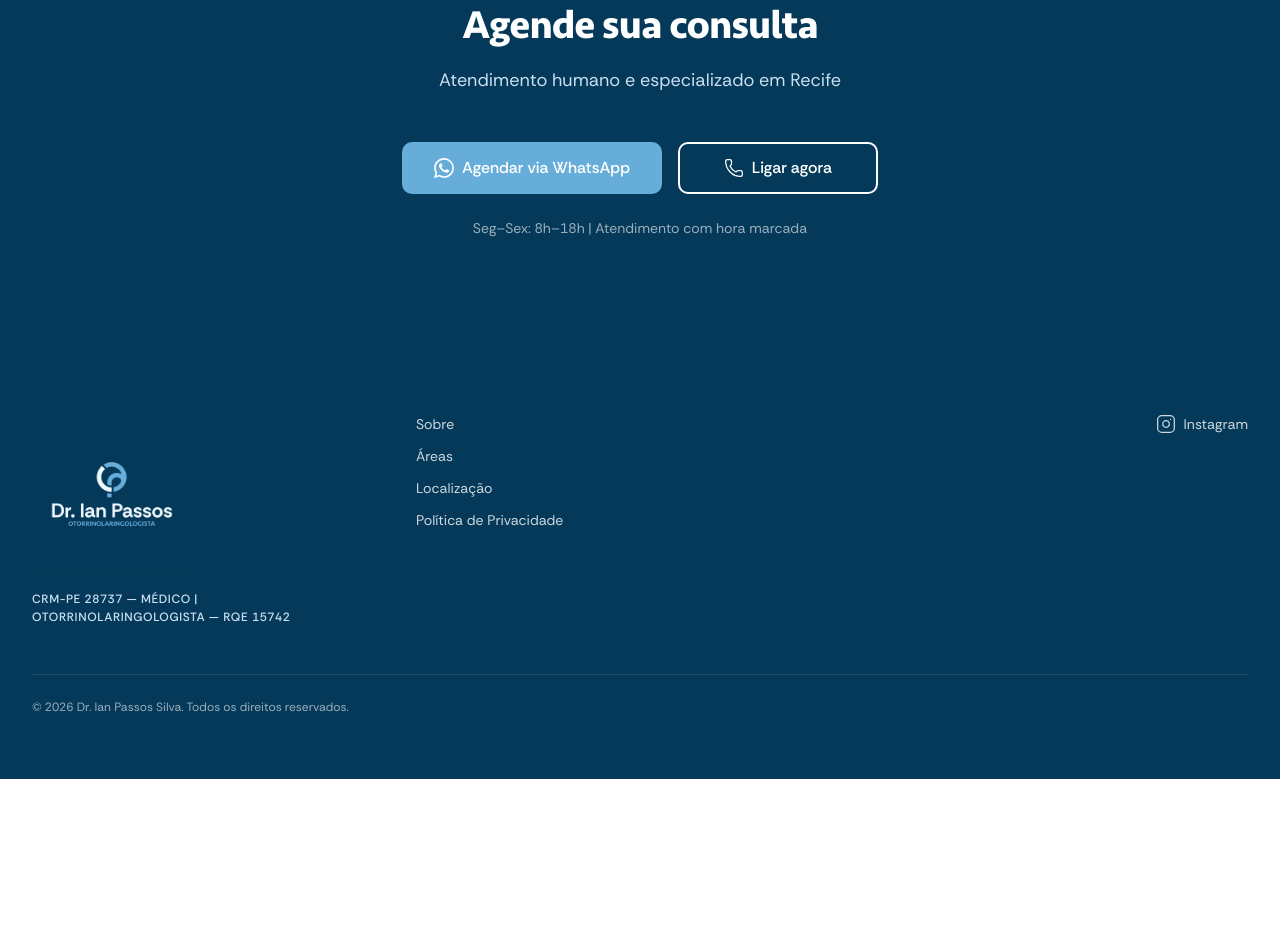
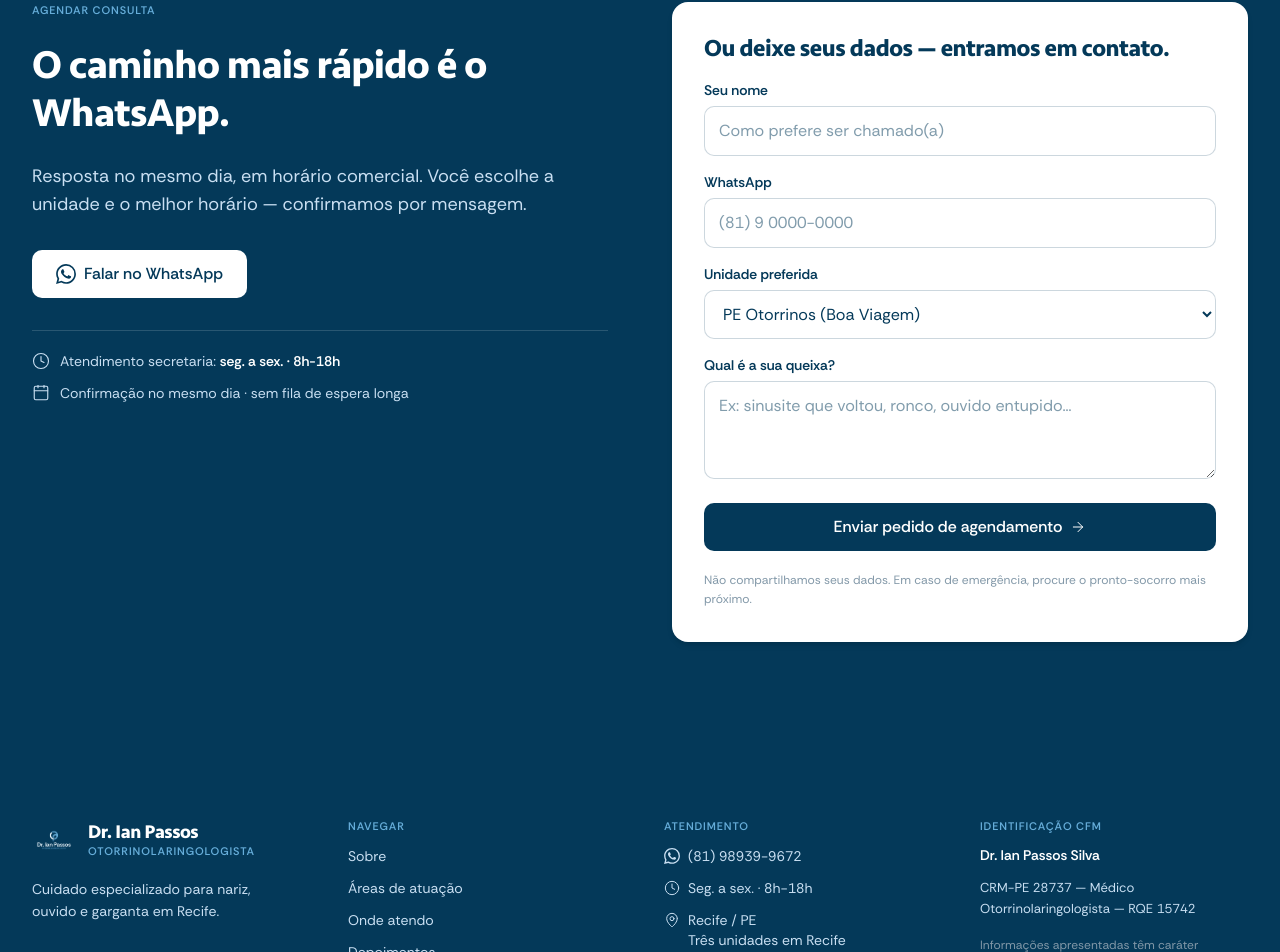
Before and after one commit to Docgabtxsmed/site-dr-ian-passos, a Next.js app in the folder app/: page / in a window 1280 px wide. Shown: the part 3761-4713 px from the top of the page. Before the commit the page ends 4540 px from the top, so only its background shows below. Built offline with nearby package versions, Linux system fonts and the light colour scheme.

Commit message:
ajuste footer

```diff
--- a/app/src/components/CTAFinal.tsx
+++ b/app/src/components/CTAFinal.tsx
@@ -1,39 +1,190 @@
-import { PhoneIcon } from "lucide-react";
+"use client";
+
+import { useState, type FormEvent } from "react";
+import { ClockIcon, CalendarIcon, ArrowRightIcon } from "lucide-react";
 import { WhatsAppIcon } from "@/components/icons/WhatsAppIcon";
 
+const WHATSAPP_NUMBER = "5581989399672";
+
+const UNIDADES = [
+  "PE Otorrinos (Boa Viagem)",
+  "HOPE (Ilha do Leite)",
+  "Hospital Jayme da Fonte (Graças)",
+  "Tanto faz",
+];
+
+function buildWhatsAppHref(data: {
+  nome: string;
+  whatsapp: string;
+  unidade: string;
+  queixa: string;
+}) {
+  const lines = [
+    "Olá, gostaria de agendar uma consulta com o Dr. Ian Passos.",
+    "",
+    `Nome: ${data.nome}`,
+    `WhatsApp: ${data.whatsapp}`,
+    `Unidade preferida: ${data.unidade}`,
+    `Queixa: ${data.queixa}`,
+  ];
+  const text = encodeURIComponent(lines.join("\n"));
+  return `https://api.whatsapp.com/send/?phone=${WHATSAPP_NUMBER}&text=${text}&type=phone_number&app_absent=0`;
+}
+
+const SIMPLE_WHATSAPP_HREF =
+  "https://api.whatsapp.com/send/?phone=5581989399672&text=Ol%C3%A1%2C+gostaria+de+agendar+uma+consulta+com+o+Dr.+Ian+Passos.&type=phone_number&app_absent=0";
+
 export function CTAFinal() {
+  const [nome, setNome] = useState("");
+  const [whatsapp, setWhatsapp] = useState("");
+  const [unidade, setUnidade] = useState(UNIDADES[0]);
+  const [queixa, setQueixa] = useState("");
+
+  function handleSubmit(e: FormEvent<HTMLFormElement>) {
+    e.preventDefault();
+    const href = buildWhatsAppHref({ nome, whatsapp, unidade, queixa });
+    window.open(href, "_blank", "noopener,noreferrer");
+  }
+
+  const inputClass =
+    "w-full px-3.5 py-3 text-base text-[#043959] bg-white border border-[#043959]/20 rounded-lg outline-none focus:border-[#66ADD9] focus:ring-2 focus:ring-[#66ADD9]/20 transition-colors";
+  const labelClass =
+    "text-sm font-semibold text-[#043959]";
+
   return (
     <section
       id="contato"
       className="bg-[#043959] text-white py-20 md:py-28"
     >
       <div className="mx-auto max-w-7xl px-4 sm:px-6 lg:px-8">
-        <div className="flex flex-col items-center text-center max-w-2xl mx-auto">
-          <h2 className="text-white">Agende sua consulta</h2>
-          <p className="text-lg text-[#C9DFF2] mt-4">
-            Atendimento humano e especializado em Recife
+        <div className="grid grid-cols-1 lg:grid-cols-2 gap-10 lg:gap-16 items-start">
+          <div className="flex flex-col gap-6">
+            <div className="text-[11px] tracking-[0.08em] uppercase font-semibold text-[#66ADD9]">
+              Agendar consulta
+            </div>
+            <h2 className="text-white">
+              O caminho mais rápido é o WhatsApp.
+            </h2>
+            <p className="text-lg text-[#C9DFF2]">
+              Resposta no mesmo dia, em horário comercial. Você escolhe a
+              unidade e o melhor horário — confirmamos por mensagem.
             </p>
 
-          <div className="mt-10 md:mt-12 flex flex-col sm:flex-row gap-3 sm:gap-4 w-full sm:w-auto">
+            <div className="flex flex-wrap gap-3 mt-2">
               <a
-              href="https://wa.me/#"
-              className="inline-flex items-center justify-center gap-2 bg-[#66ADD9] hover:bg-[#4A95C3] text-white font-medium text-base px-8 py-3 rounded-lg transition-colors w-full sm:w-auto sm:min-w-[200px]"
+                href={SIMPLE_WHATSAPP_HREF}
+                target="_blank"
+                rel="noopener noreferrer"
+                className="inline-flex items-center justify-center gap-2 bg-white hover:bg-[#C9DFF2] text-[#043959] font-medium text-base px-6 py-3 rounded-lg transition-colors min-h-[44px]"
               >
                 <WhatsAppIcon className="h-5 w-5" />
-              <span>Agendar via WhatsApp</span>
-            </a>
-            <a
-              href="tel:#"
-              className="inline-flex items-center justify-center gap-2 border-2 border-white text-white hover:bg-white/10 font-medium text-base px-8 py-3 rounded-lg transition-colors w-full sm:w-auto sm:min-w-[200px]"
-            >
-              <PhoneIcon className="h-5 w-5" strokeWidth={1.5} />
-              <span>Ligar agora</span>
+                <span>Falar no WhatsApp</span>
               </a>
             </div>
 
-          <p className="mt-6 text-sm text-white/60">
-            Seg–Sex: 8h–18h | Atendimento com hora marcada
+            <div className="border-t border-white/15 pt-5 mt-2 flex flex-col gap-3">
+              <div className="flex items-center gap-2.5">
+                <ClockIcon
+                  className="h-[18px] w-[18px] text-[#C9DFF2] shrink-0"
+                  strokeWidth={1.5}
+                />
+                <span className="text-sm text-[#C9DFF2]">
+                  Atendimento secretaria:{" "}
+                  <strong className="text-white font-semibold">
+                    seg. a sex. · 8h-18h
+                  </strong>
+                </span>
+              </div>
+              <div className="flex items-center gap-2.5">
+                <CalendarIcon
+                  className="h-[18px] w-[18px] text-[#C9DFF2] shrink-0"
+                  strokeWidth={1.5}
+                />
+                <span className="text-sm text-[#C9DFF2]">
+                  Confirmação no mesmo dia · sem fila de espera longa
+                </span>
+              </div>
+            </div>
+          </div>
+
+          <div className="bg-white rounded-2xl p-6 md:p-8 shadow-md text-[#043959]">
+            <form
+              onSubmit={handleSubmit}
+              className="flex flex-col gap-4"
+              noValidate
+            >
+              <h3 className="font-display font-bold text-xl md:text-2xl text-[#043959] leading-tight">
+                Ou deixe seus dados — entramos em contato.
+              </h3>
+
+              <label className="flex flex-col gap-1.5">
+                <span className={labelClass}>Seu nome</span>
+                <input
+                  type="text"
+                  required
+                  value={nome}
+                  onChange={(e) => setNome(e.target.value)}
+                  placeholder="Como prefere ser chamado(a)"
+                  className={inputClass}
+                  autoComplete="name"
+                />
+              </label>
+
+              <label className="flex flex-col gap-1.5">
+                <span className={labelClass}>WhatsApp</span>
+                <input
+                  type="tel"
+                  required
+                  value={whatsapp}
+                  onChange={(e) => setWhatsapp(e.target.value)}
+                  placeholder="(81) 9 0000-0000"
+                  className={inputClass}
+                  autoComplete="tel"
+                  inputMode="tel"
+                />
+              </label>
+
+              <label className="flex flex-col gap-1.5">
+                <span className={labelClass}>Unidade preferida</span>
+                <select
+                  value={unidade}
+                  onChange={(e) => setUnidade(e.target.value)}
+                  className={inputClass}
+                >
+                  {UNIDADES.map((u) => (
+                    <option key={u} value={u}>
+                      {u}
+                    </option>
+                  ))}
+                </select>
+              </label>
+
+              <label className="flex flex-col gap-1.5">
+                <span className={labelClass}>Qual é a sua queixa?</span>
+                <textarea
+                  required
+                  value={queixa}
+                  onChange={(e) => setQueixa(e.target.value)}
+                  rows={3}
+                  placeholder="Ex: sinusite que voltou, ronco, ouvido entupido…"
+                  className={`${inputClass} resize-y`}
+                />
+              </label>
+
+              <button
+                type="submit"
+                className="mt-2 inline-flex items-center justify-center gap-2 w-full bg-[#043959] hover:bg-[#032b44] text-white font-medium text-base px-6 py-3 rounded-lg transition-colors min-h-[44px]"
+              >
+                <span>Enviar pedido de agendamento</span>
+                <ArrowRightIcon className="h-4 w-4" strokeWidth={1.5} />
+              </button>
+
+              <p className="text-xs text-[#8298A8] mt-1 leading-relaxed">
+                Não compartilhamos seus dados. Em caso de emergência, procure o
+                pronto-socorro mais próximo.
               </p>
+            </form>
+          </div>
         </div>
       </div>
     </section>
--- a/app/src/components/Footer.tsx
+++ b/app/src/components/Footer.tsx
@@ -1,11 +1,19 @@
 import Image from "next/image";
+import { ClockIcon, MapPinIcon } from "lucide-react";
+import { WhatsAppIcon } from "@/components/icons/WhatsAppIcon";
 
-const FOOTER_LINKS = [
+const NAV_LINKS = [
   { href: "#sobre", label: "Sobre" },
-  { href: "#areas", label: "Áreas" },
-  { href: "#localizacao", label: "Localização" },
-  { href: "/privacidade", label: "Política de Privacidade" },
+  { href: "#areas", label: "Áreas de atuação" },
+  { href: "#localizacao", label: "Onde atendo" },
+  { href: "#depoimentos", label: "Depoimentos" },
+  { href: "#contato", label: "Contato" },
 ];
+
+const WHATSAPP_HREF =
+  "https://api.whatsapp.com/send/?phone=5581989399672&text=Ol%C3%A1%2C+gostaria+de+agendar+uma+consulta+com+o+Dr.+Ian+Passos.&type=phone_number&app_absent=0";
+
+const INSTAGRAM_HREF = "#";
 
 function InstagramIcon({ className }: { className?: string }) {
   return (
@@ -27,50 +35,114 @@ function InstagramIcon({ className }: { className?: string }) {
   );
 }
 
+const labelClass =
+  "text-[11px] tracking-[0.08em] uppercase font-semibold text-[#66ADD9]";
+
 export function Footer() {
   return (
     <footer className="bg-[#043959] text-white">
-      <div className="mx-auto max-w-7xl px-4 sm:px-6 lg:px-8 py-12 md:py-16">
-        <div className="grid grid-cols-1 md:grid-cols-[auto_1fr_auto] gap-10 md:gap-16 md:items-start">
-          <div className="flex flex-col gap-4 max-w-xs">
+      <div className="mx-auto max-w-7xl px-4 sm:px-6 lg:px-8 pt-16 pb-8">
+        <div className="grid grid-cols-1 sm:grid-cols-2 lg:grid-cols-4 gap-10 lg:gap-12">
+          <div className="flex flex-col gap-4 max-w-[260px]">
+            <div className="flex items-center gap-3">
               <Image
                 src="/images/logo-dr-ian-passos.jpg"
-              alt="Dr. Ian Passos — Otorrinolaringologista"
-              width={400}
-              height={400}
-              className="w-32 md:w-40 h-auto"
+                alt=""
+                width={84}
+                height={84}
+                className="w-11 h-11 object-contain rounded-md"
               />
-            <p className="cfm-fineprint text-[#C9DFF2]">
-              CRM-PE 28737 — Médico | Otorrinolaringologista — RQE 15742
+              <div className="leading-tight">
+                <div className="font-display font-bold text-[19px] text-white tracking-tight">
+                  Dr. Ian Passos
+                </div>
+                <div className="text-[11px] tracking-[0.08em] uppercase font-semibold text-[#66ADD9]">
+                  Otorrinolaringologista
+                </div>
+              </div>
+            </div>
+            <p className="text-sm text-[#C9DFF2] leading-relaxed">
+              Cuidado especializado para nariz, ouvido e garganta em Recife.
             </p>
           </div>
 
           <nav className="flex flex-col gap-3" aria-label="Rodapé">
-            {FOOTER_LINKS.map((link) => (
+            <div className={labelClass}>Navegar</div>
+            {NAV_LINKS.map((link) => (
               <a
                 key={link.href}
                 href={link.href}
-                className="text-sm text-white/80 hover:text-white transition-colors w-fit"
+                className="text-sm text-[#C9DFF2] hover:text-white transition-colors w-fit"
               >
                 {link.label}
               </a>
             ))}
           </nav>
 
+          <div className="flex flex-col gap-3">
+            <div className={labelClass}>Atendimento</div>
             <a
-            href="#"
+              href={WHATSAPP_HREF}
+              target="_blank"
+              rel="noopener noreferrer"
+              className="flex items-center gap-2 text-sm text-[#C9DFF2] hover:text-white transition-colors w-fit"
+            >
+              <WhatsAppIcon className="h-4 w-4" />
+              <span>(81) 98939-9672</span>
+            </a>
+            <div className="flex items-center gap-2 text-sm text-[#C9DFF2]">
+              <ClockIcon className="h-4 w-4" strokeWidth={1.5} />
+              <span>Seg. a sex. · 8h-18h</span>
+            </div>
+            <div className="flex items-start gap-2 text-sm text-[#C9DFF2]">
+              <MapPinIcon
+                className="h-4 w-4 mt-0.5 shrink-0"
+                strokeWidth={1.5}
+              />
+              <span>
+                Recife / PE
+                <br />
+                Três unidades em Recife
+              </span>
+            </div>
+            <a
+              href={INSTAGRAM_HREF}
               aria-label="Instagram do Dr. Ian Passos"
-            className="inline-flex items-center gap-2 text-sm text-white/80 hover:text-white transition-colors w-fit"
+              className="mt-2 inline-flex h-9 w-9 items-center justify-center rounded-md bg-white/10 text-white hover:bg-white/15 transition-colors"
             >
-            <InstagramIcon className="h-5 w-5" />
-            <span>Instagram</span>
+              <InstagramIcon className="h-[18px] w-[18px]" />
             </a>
           </div>
 
-        <div className="mt-12 pt-6 border-t border-white/10">
-          <p className="text-xs text-white/60 text-center md:text-left">
+          <div className="flex flex-col gap-3">
+            <div className={labelClass}>Identificação CFM</div>
+            <div className="text-sm font-semibold text-white leading-snug">
+              Dr. Ian Passos Silva
+            </div>
+            <div className="text-[13px] text-[#C9DFF2] leading-relaxed">
+              CRM-PE 28737 — Médico
+              <br />
+              Otorrinolaringologista — RQE 15742
+            </div>
+            <p className="text-xs text-[#8298A8] leading-relaxed mt-1">
+              Informações apresentadas têm caráter educativo. Não substituem
+              consulta médica presencial.
+            </p>
+          </div>
+        </div>
+
+        <div className="mt-10 pt-5 border-t border-white/10 flex flex-wrap items-center justify-between gap-3">
+          <p className="text-xs text-[#8298A8]">
             © 2026 Dr. Ian Passos Silva. Todos os direitos reservados.
           </p>
+          <div className="flex gap-5 text-xs text-[#8298A8]">
+            <a href="/privacidade" className="hover:text-white transition-colors">
+              Política de privacidade
+            </a>
+            <a href="/termos" className="hover:text-white transition-colors">
+              Termos de uso
+            </a>
+          </div>
         </div>
       </div>
     </footer>
```
Lines whose indentation alone changed are shown as unchanged.
